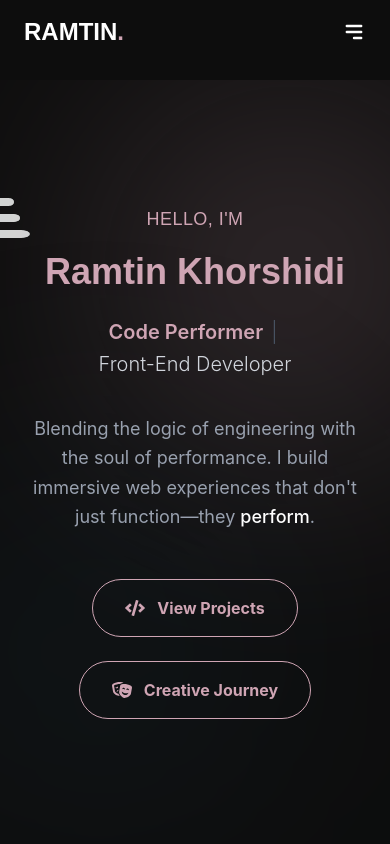
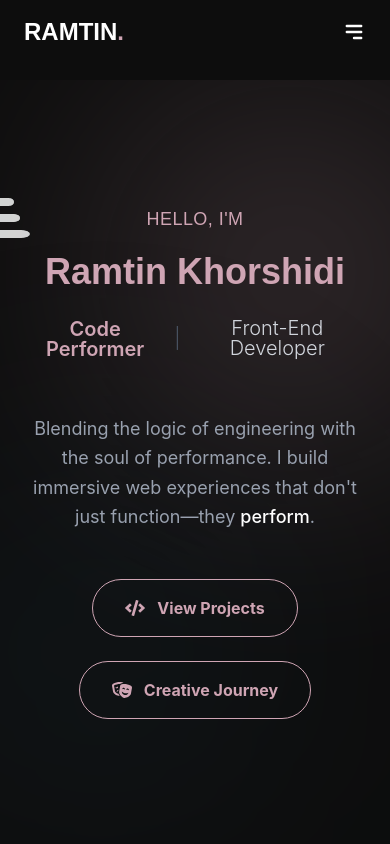
Before and after one commit to RamtinKhorshidi/MyPersonal-WebPage, a React (Vite) app: page /#/ in a window 390 px wide. Shown: the top 844 px of the page. Built offline with nearby package versions, Linux system fonts and the light colour scheme.

Commit message:
Fix mobile text alignment with relative adjustment

```diff
--- a/src/pages/Home.tsx
+++ b/src/pages/Home.tsx
@@ -51,9 +51,9 @@ const Home = () => {
                         transition={{ delay: 0.4, duration: 0.8 }}
                         className="h-16 mb-8"
                     >
-                        <p className="text-xl md:text-4xl text-gray-300 font-light flex flex-wrap justify-center items-baseline gap-1">
-                            <span className="text-primary font-semibold">Code Performer</span>
-                            <span className="mx-1 md:mx-3 text-gray-600">|</span>
+                        <p className="flex flex-row flex-nowrap justify-center items-center gap-2 text-xl md:text-4xl text-gray-300 font-light leading-none">
+                            <span className="text-primary font-semibold relative top-[1px]">Code Performer</span>
+                            <span className="text-gray-600">|</span>
                             <span>Front-End Developer</span>
                         </p>
                     </motion.div>
```
